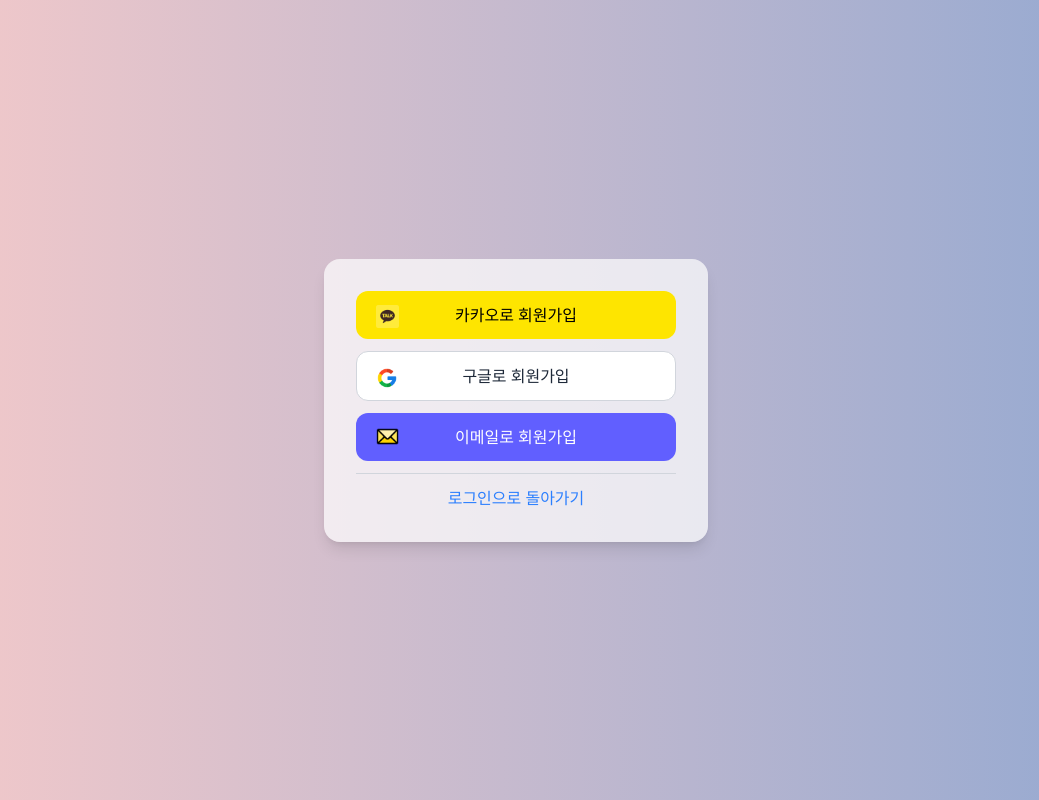
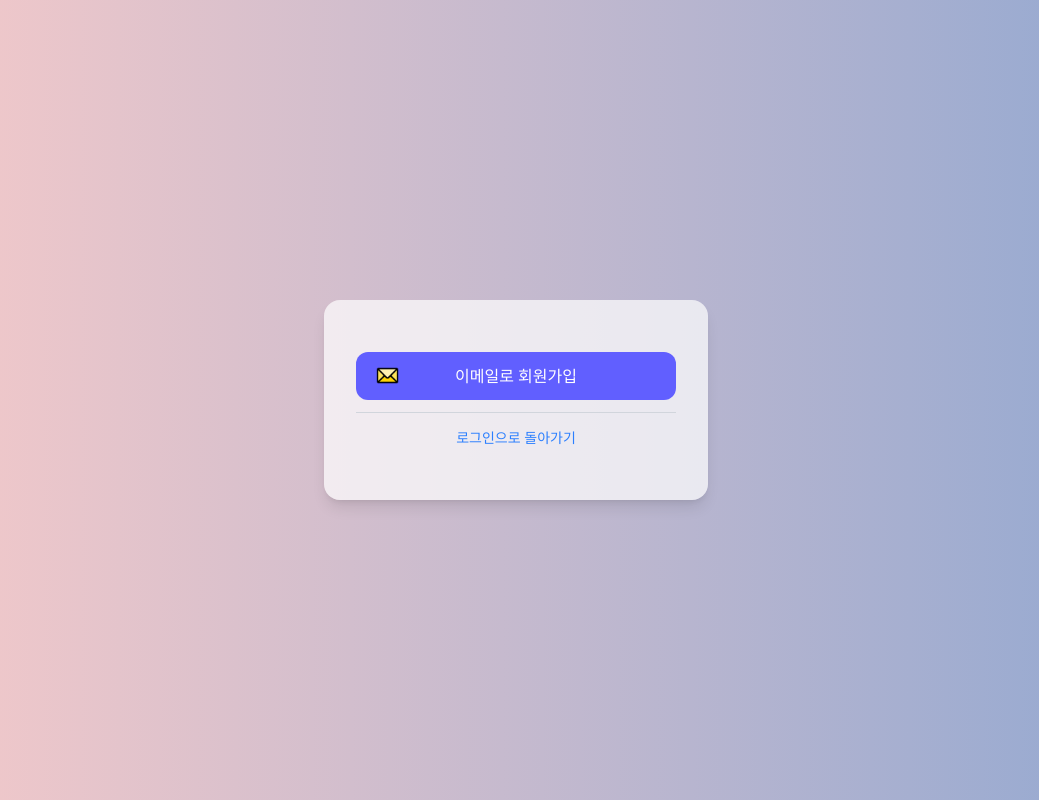
Before and after one commit to gahyeon1022/AIL-ways, a Next.js app in the folder apps/frontend/: page /signup in a window 1280 px wide. Shown: the whole page, without its empty margins (124-1163 px from the left). Built offline with nearby package versions, Linux system fonts and the light colour scheme.

Commit message:
카카오,구글로 회원가입 버튼 삭제

```diff
--- a/apps/frontend/src/app/signup/page.tsx
+++ b/apps/frontend/src/app/signup/page.tsx
@@ -8,21 +8,8 @@ import LocalSignupModal from "@/components/modal/LocalSignupModal";
 export default function SignupPage() {
     const [open, setOpen] = useState(false);
   return (
-    <div className="bg-white/70 p-8 rounded-2xl shadow-lg text-center w-full max-w-sm">
+    <div className="h-[200px] flex flex-col justify-center bg-white/70 p-8 rounded-2xl shadow-lg text-center w-full max-w-sm">
       <div className="grid gap-3">
-        <Link
-          href="/auth/kakao" // /api/auth/signin/kakao, 직접 구현이면 백엔드 시작점으로 변경
-          className="relative item-center w-full justify-center rounded-xl px-4 py-3 font-medium bg-[#FEE500] text-black hover:brightness-95 transition inline-block">
-          <Image src="/kakao_logo.png" alt="Kakao" width={23} height={23} className="absolute left-5 top-3.5"/>
-          <span className="leading-none">카카오로 회원가입</span>
-        </Link>
-
-        <Link
-          href="/auth/google" // /api/auth/signin/google 로 변경
-          className="relative item-center justify-center w-full rounded-xl px-4 py-3 font-medium bg-white text-gray-800 border border-gray-300 hover:bg-gray-50 transition inline-block">
-          <Image src="/google_logo.png" alt="google" width={20} height={20} className="absolute left-5 top-4"/>
-          <span className="leading-none">구글로 회원가입</span>
-        </Link>
 
          <button
           onClick={() => setOpen(true)}
@@ -40,7 +27,7 @@ export default function SignupPage() {
 
         <div className= "h-[1px] bg-gray-300"/>
         <div className= "relative">
-          <Link href="/login" className="text-blue-500 hover:underline">
+          <Link href="/login" className="text-blue-500 hover:underline text-sm">
             로그인으로 돌아가기
           </Link>
         </div>
```
